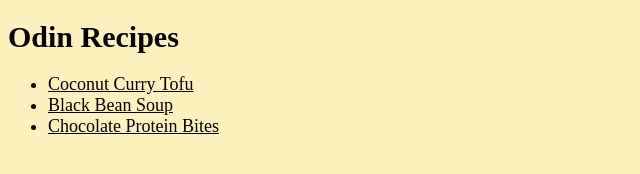
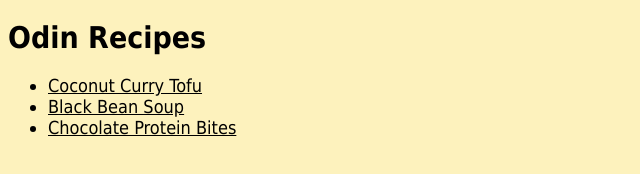
Before and after one commit to yushcodes/odin-recipes, a plain HTML site: page index.html in a window 1280 px wide. Shown: the whole page, without its empty margins (0-640 px from the left). Drawn offline with Linux system fonts and the light colour scheme.

Commit message:
Change the font family of the entire site

```diff
--- a/style.css
+++ b/style.css
@@ -4,6 +4,7 @@
     background-color: rgb(253, 242, 189);
     color: rgb(0, 0, 0);
     font-size: 18px;
+    font-family: Tahoma, Helvetica, sans-serif ;
 }
 
 h1 {
```
